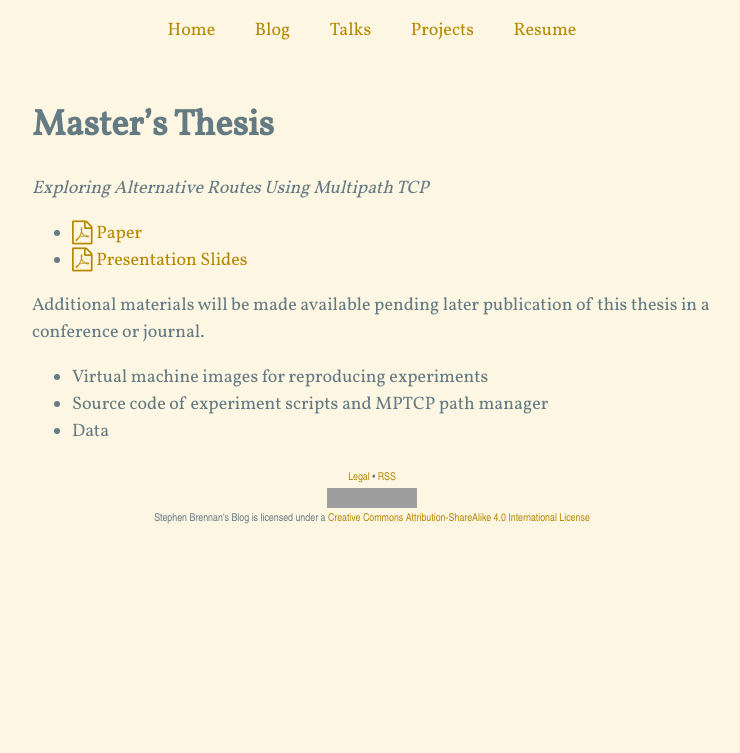
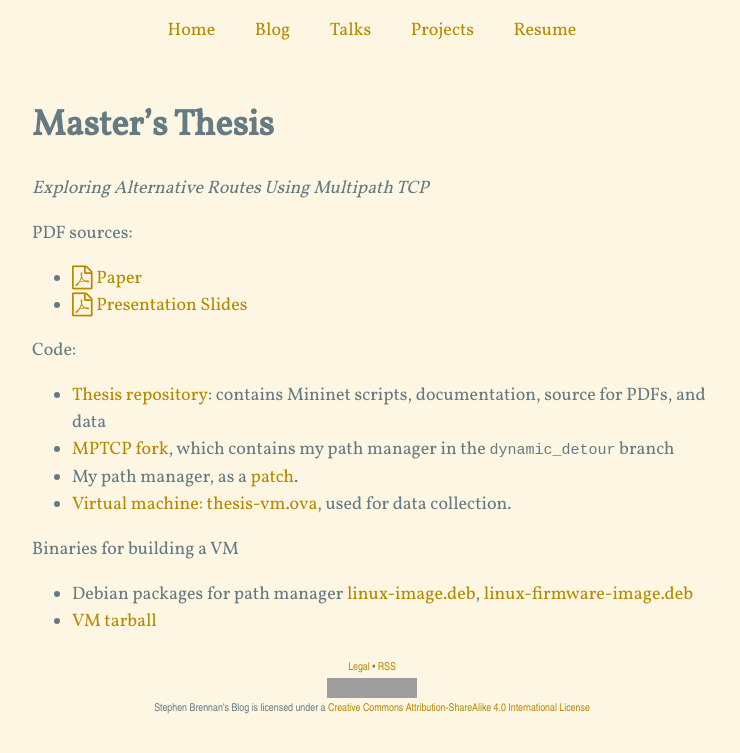
Before and after one commit to brenns10/brennan.io, a Jekyll site: the page built from thesis.md, in a window 1280 px wide. Shown: the top 753 px of the page, without its empty margins (268-1008 px from the left). Built offline with Jekyll 4.4.1, drawn with Linux system fonts in a browser that asks for light colours; nearby versions of some CDN libraries; comment, search, counter and statistics services are not loaded; grey boxes are pictures that could not be loaded.

Commit message:
Add link to repository, patch, etc

```diff
--- a/thesis.md
+++ b/thesis.md
@@ -8,12 +8,24 @@ Master's Thesis
 
 *Exploring Alternative Routes Using Multipath TCP*
 
+PDF sources:
+
 - [{{page.pdf}} Paper](/papers/thesis.pdf)
 - [{{page.pdf}} Presentation Slides](/papers/thesis-slides-plain.pdf)
 
-Additional materials will be made available pending later publication of this
-thesis in a conference or journal.
+Code:
 
-- Virtual machine images for reproducing experiments
-- Source code of experiment scripts and MPTCP path manager
-- Data
+- [Thesis repository](https://github.com/brenns10/thesis): contains Mininet
+  scripts, documentation, source for PDFs, and data
+- [MPTCP fork](https://github.com/brenns10/mptcp), which contains my path
+  manager in the `dynamic_detour` branch
+- My path manager, as a [patch](/downloads/path-manager.patch).
+- [Virtual machine: thesis-vm.ova](/downloads/thesis-vm.ova), used for data
+  collection.
+
+Binaries for building a VM
+
+- Debian packages for path manager
+  [linux-image.deb](/downloads/linux-image.deb),
+  [linux-firmware-image.deb](/downloads/linux-firmware-image.deb)
+- [VM tarball](/downloads/vm.tar)
```
